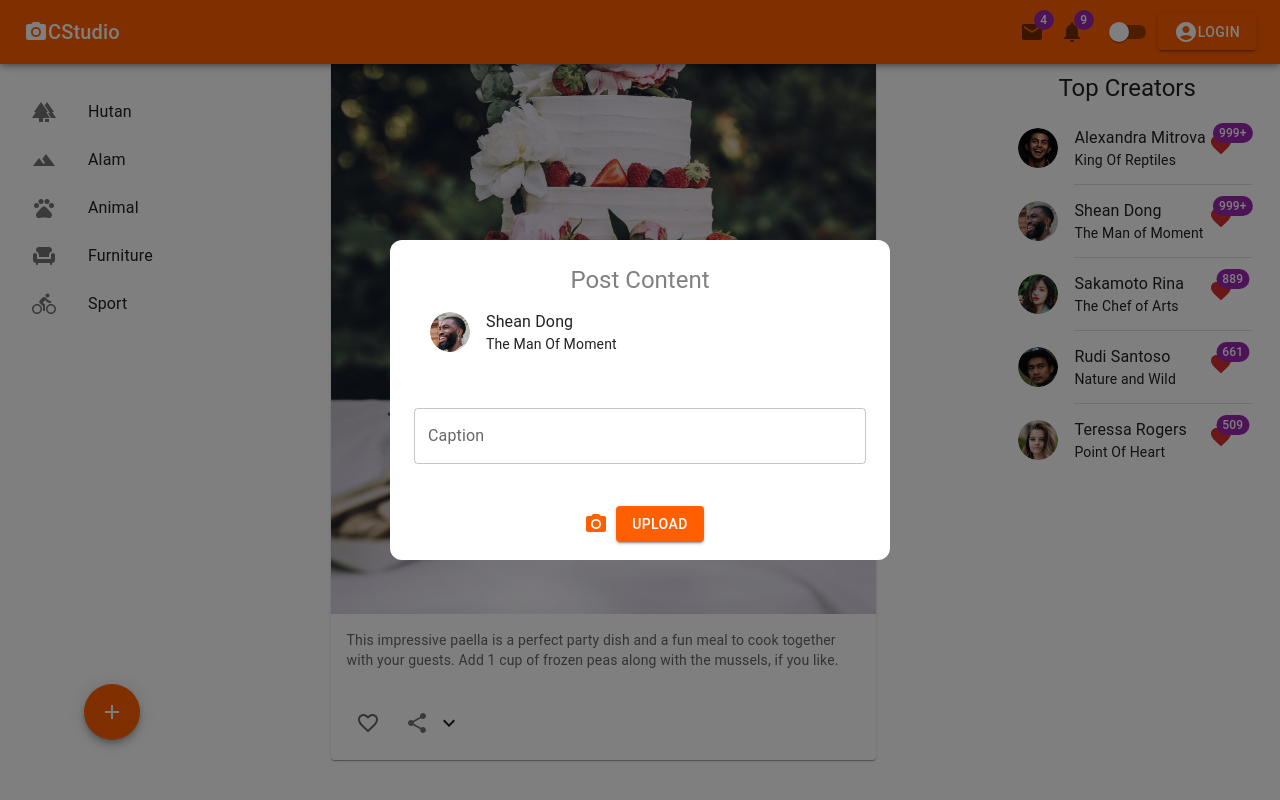
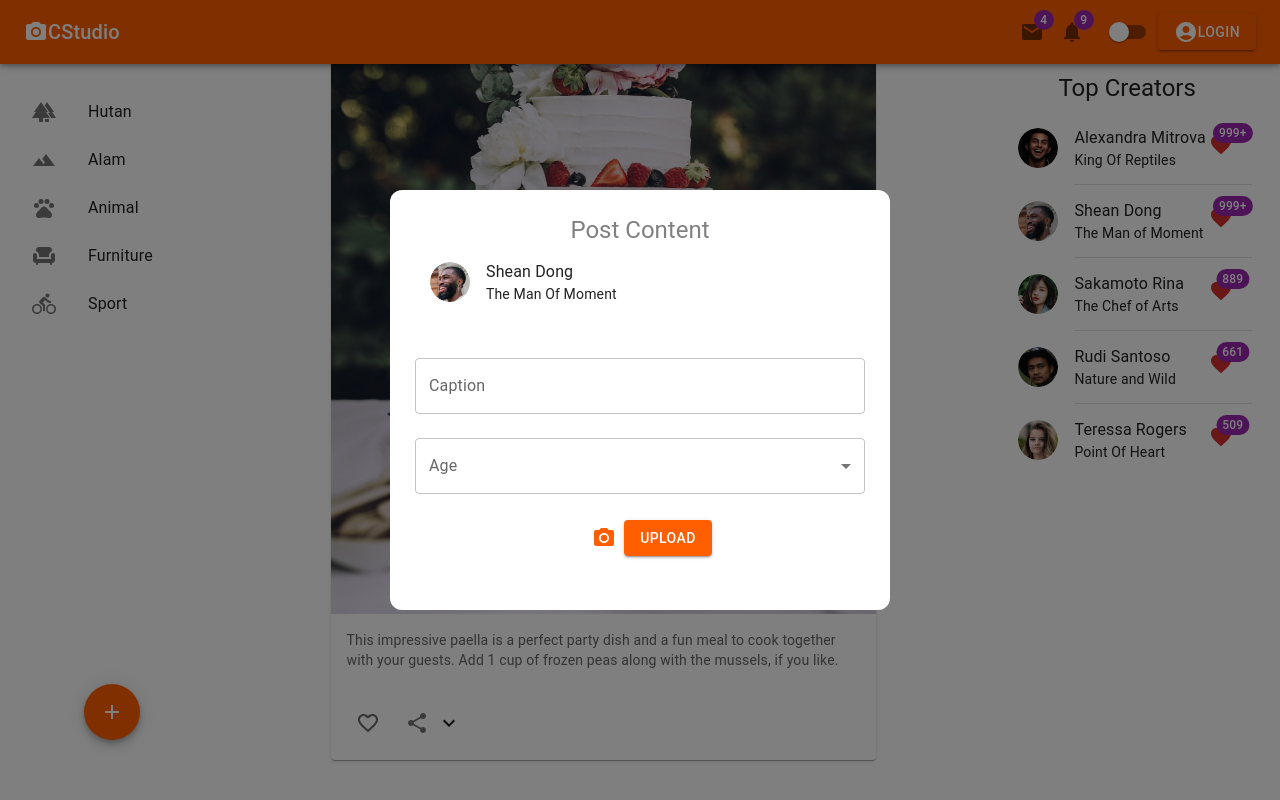
Before and after one commit to RioAldie/CStudio, a React (Create React App) app: page / in a window 1280 px wide. Both pictures are taken after a click on the button 32 px from the left and 5413 px from the top of the page. Shown: the part 4625-5425 px from the top of the page. Built offline with nearby package versions, Linux system fonts and the light colour scheme; no server answers.

Commit message:
redsign upload

```diff
--- a/package.json
+++ b/package.json
@@ -16,6 +16,7 @@
     "@types/node": "^16.11.27",
     "@types/react": "^18.0.6",
     "@types/react-dom": "^18.0.2",
+    "axios": "^0.27.2",
     "firebase": "^9.7.0",
     "react": "^18.0.0",
     "react-dom": "^18.0.0",
--- a/src/component/add.tsx
+++ b/src/component/add.tsx
@@ -71,7 +71,7 @@ export default function Add(){
                 }}
             >
                 <Fade in={open}>
-                <Box width={500} height={320} bgcolor={"background.default"} color={"text.primary"} p={3} borderRadius={3} >
+                <Box width={500} height={420} bgcolor={"background.default"} color={"text.primary"} p={3} borderRadius={3} >
                    <Typography variant="h5" color="gray" textAlign={'center'}>Post Content</Typography>
                     <ListItem alignItems="flex-start" sx={{cursor: 'pointer'}}>
                     <ListItemAvatar>
@@ -94,9 +94,9 @@ export default function Add(){
                     }
                     />
                     </ListItem>
-                    <StyledUpload>
+                    {/* <StyledUpload>
                         <TextField fullWidth label="Caption" id="fullWidth" />
-                    </StyledUpload>
+                    </StyledUpload> */}
                     <StyledUpload>
                         <Upload setOpen={setOpen}/>
                     </StyledUpload>
--- a/src/component/feed.tsx
+++ b/src/component/feed.tsx
@@ -1,7 +1,8 @@
 import { Alert, Avatar, Box,Card,CardActions,CardContent,CardHeader,CardMedia,Checkbox,Collapse,IconButton,Stack,styled,Typography } from "@mui/material";
+import { useCallback, useEffect } from "react";
+import { getNewRecipe } from "../service/recipe";
 import Post from "./post";
 const Feed = () =>{
-
     const PostContainer = styled(Box)({
         display: 'flex',
         justifyContent: 'center',
--- a/src/component/profile-content.tsx
+++ b/src/component/profile-content.tsx
@@ -5,6 +5,7 @@ import { ChangeEvent, useContext, useEffect, useState } from "react";
 import { UserContext } from "../context/UserContext";
 import { db, storage } from "../firebase/firebase";
 import { ref, uploadBytesResumable, getDownloadURL, uploadString } from "firebase/storage";
+import { collection, getDocs } from "firebase/firestore";
 import MiniPost from "./mini-post";
 
 const BoxStyled = styled(Box)({
@@ -48,7 +49,14 @@ export default function ProfileContent(){
     const [photo, setPhoto] =  useState('')
     const [file, setFile] = useState<Blob>();
     const [title, setTitle] = useState('');
-    const [data, setData ] = useState({});
+    const [data, setData ] = useState({
+        firstname: '',
+        lastname: '',
+        email: '',
+        title: '',
+        timeStamp: '',
+        photo: ''
+    });
     const users = useContext(UserContext);
     const userdata = JSON.parse(users.data || '');
 
@@ -58,13 +66,26 @@ export default function ProfileContent(){
             lastname: lastname,
             email: userdata.email,
             title: title,
-            timeStamp: serverTimestamp()
+            timeStamp: serverTimestamp(),
+            photo: photo
         }
 
         handleSetData(profile);
-        setData(profile);
+        // setData(profile);
     }
-
+   const FetchData = async() =>{
+    const querySnapshot = await getDocs(collection(db, "users"));
+    querySnapshot.forEach((doc) => {
+        // doc.data() is never undefined for query doc snapshots
+        const data = doc.data();
+        console.log(data.firstname);
+        setFirstname(data.firstname);
+      });
+   }
+   useEffect(()=>{
+        FetchData()
+        console.log(firstname)
+   },[])
 
     const handleSetData = async (profiles:Object)=>{
         try {
@@ -116,7 +137,6 @@ export default function ProfileContent(){
         },
         () => {
             getDownloadURL(uploadTask.snapshot.ref).then((downloadURL) => {
-            setData((prev) =>({...prev, img: downloadURL}));
             setPhoto(downloadURL)
             });
 
@@ -133,7 +153,7 @@ export default function ProfileContent(){
             sx={{ width: 150, height: 150 }}
             />
                     <Typography variant="h6" fontWeight={"normal"}>
-                        Shen Dong
+                       {firstname}
                     </Typography>
                     <Typography variant="h6" fontWeight={"light"} color={'gray'}>
                         shendong@gmail.com
@@ -157,7 +177,8 @@ export default function ProfileContent(){
                     <TextField
                     id="outlined-required"
                     label="firstname"
-                    defaultValue="Alexandra"
+                    defaultValue={firstname}
+                    value={firstname}
                     onChange={(e)=>setFirstname(e.target.value)}
                     />
                      <TextField
--- a/src/component/upload.tsx
+++ b/src/component/upload.tsx
@@ -7,6 +7,8 @@ import Stack from '@mui/material/Stack';
 import { addDoc, collection, doc, serverTimestamp, setDoc } from 'firebase/firestore';
 import { db } from '../firebase/firebase';
 import React, { useState } from 'react';
+import { Box, FormControl, InputLabel, MenuItem, TextField } from '@mui/material';
+import Select, { SelectChangeEvent } from '@mui/material/Select';
 
 const Input = styled('input')({
   display: 'none',
@@ -18,6 +20,11 @@ interface uploadProps{
 export default function Upload(props: uploadProps) {
   const [caption, setCaption] = useState();
   const [photo, setPhoto] =  useState();
+  const [age, setAge] = React.useState('');
+
+  const handleChange = (event: SelectChangeEvent) => {
+    setAge(event.target.value as string);
+  };
   const {setOpen} = props;
   const handleSetData = async ()=>{
     try {
@@ -34,27 +41,42 @@ export default function Upload(props: uploadProps) {
 
   }
   return (
-    <Stack direction="row" alignItems="center" spacing={2}>
-      <form>
-      {/* <label htmlFor="contained-button-file">
-        <Input accept="image/*" id="contained-button-file" multiple type="file" />
-        <Button variant="contained" component="span">
-          Upload
-        </Button>
-      </label> */}
+    <Stack direction="row" alignItems="center" spacing={2} sx={{display:'flex', flexDirection:'column',justifyContent:'space-evenly',alignItems:'center'}}>
+
+      <label htmlFor="">
+      <Box sx={{ minWidth: '450px' }}>
+            <TextField fullWidth label="Caption" id="fullWidth" />
+            <FormControl fullWidth sx={{mt:3}}>
+              <InputLabel id="demo-simple-select-label">Age</InputLabel>
+              <Select
+                labelId="demo-simple-select-label"
+                id="demo-simple-select"
+                value={age}
+                label="Age"
+                onChange={handleChange}
+              >
+                <MenuItem value={10}>Ten</MenuItem>
+                <MenuItem value={20}>Twenty</MenuItem>
+                <MenuItem value={30}>Thirty</MenuItem>
+              </Select>
+            </FormControl>
+          </Box>
+      </label>
+      <Box sx={{mt: 3}}>
       <label htmlFor="icon-button-file">
         <Input accept="image/*" id="icon-button-file" type="file" />
-        <IconButton color="primary" aria-label="upload picture" component="span">
+        <IconButton color="primary" aria-label="upload picture" component="span" sx={{mt: 3}}>
           <PhotoCamera />
-        </IconButton>
-      </label>
-      <label htmlFor="">
-        <Button variant="contained" component="span" >
-          Upload
-        </Button>
+         </IconButton>
       </label>
 
-        </form>
+
+        <label htmlFor="">
+          <Button variant="contained" component="span" sx={{mt: 3}}>
+            Upload
+          </Button>
+        </label>
+      </Box>
     </Stack>
   );
 }
```
Also changed, not shown: src/service/recipe.ts (added, +13 -0 lines), 1 other file (tests, documents, lock files or other folders).
